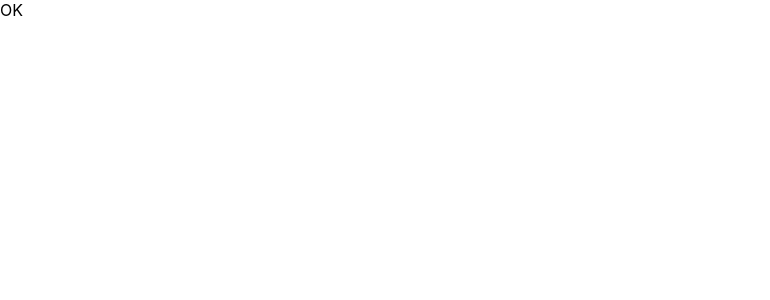
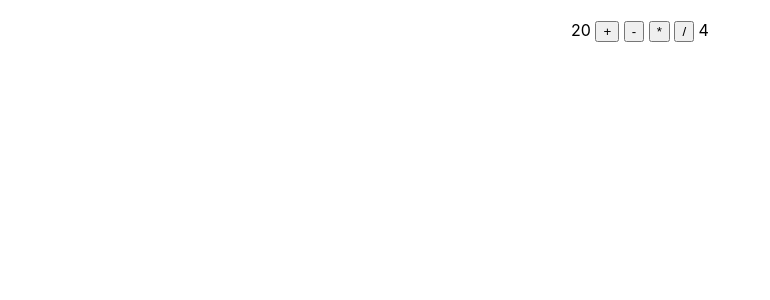
Before and after one commit to Weeraphat-T/app1, a React (Create React App) app: page / in a window 1280 px wide. Shown: the top 300 px of the page, without its empty margins (0-770 px from the left). Built offline with nearby package versions, Linux system fonts and the light colour scheme.

Commit message:
4-8-2025 Part 2
Calculator

```diff
--- a/src/App.js
+++ b/src/App.js
@@ -1,9 +1,9 @@
 import './App.css';
 import React from 'react'
-import Botton from './class-component';
+import {Calculator2} from './calculator';
 
 function App() {
-  return <Botton/>
+  return <Calculator2/>
 }
 
 export default App;
--- /dev/null
+++ b/src/calculator.js
@@ -0,0 +1,22 @@
+import React from 'react'
+
+export function Calculator2() {
+    const n1 = 20
+    const n2 = 4
+
+    const calculate = (op) => {
+        let c = `${n1} ${op} ${n2}`
+        let r = eval(c)
+        alert(`${c} = ${r}`)
+    }
+    return (
+        <div style={{textAlign:'center',marginTop:20}}>
+            <span>{n1}</span>&nbsp;
+            <button onClick={()=>calculate('+')}>+</button>&nbsp;
+            <button onClick={()=>calculate('-')}>-</button>&nbsp;
+            <button onClick={()=>calculate('*')}>*</button>&nbsp;
+            <button onClick={()=>calculate('/')}>/</button>&nbsp;
+            <span>{n2}</span>
+        </div>
+    )
+}
```
